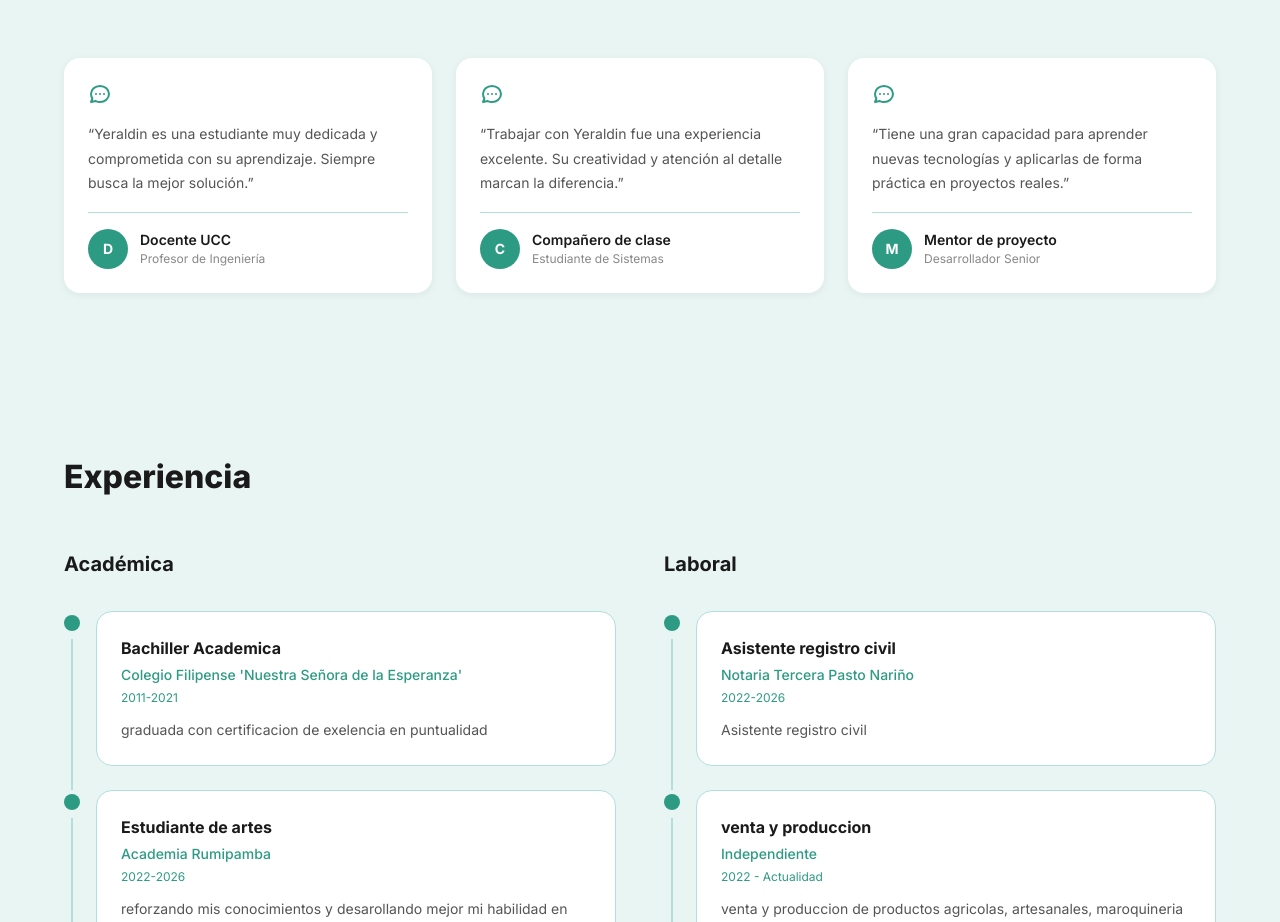
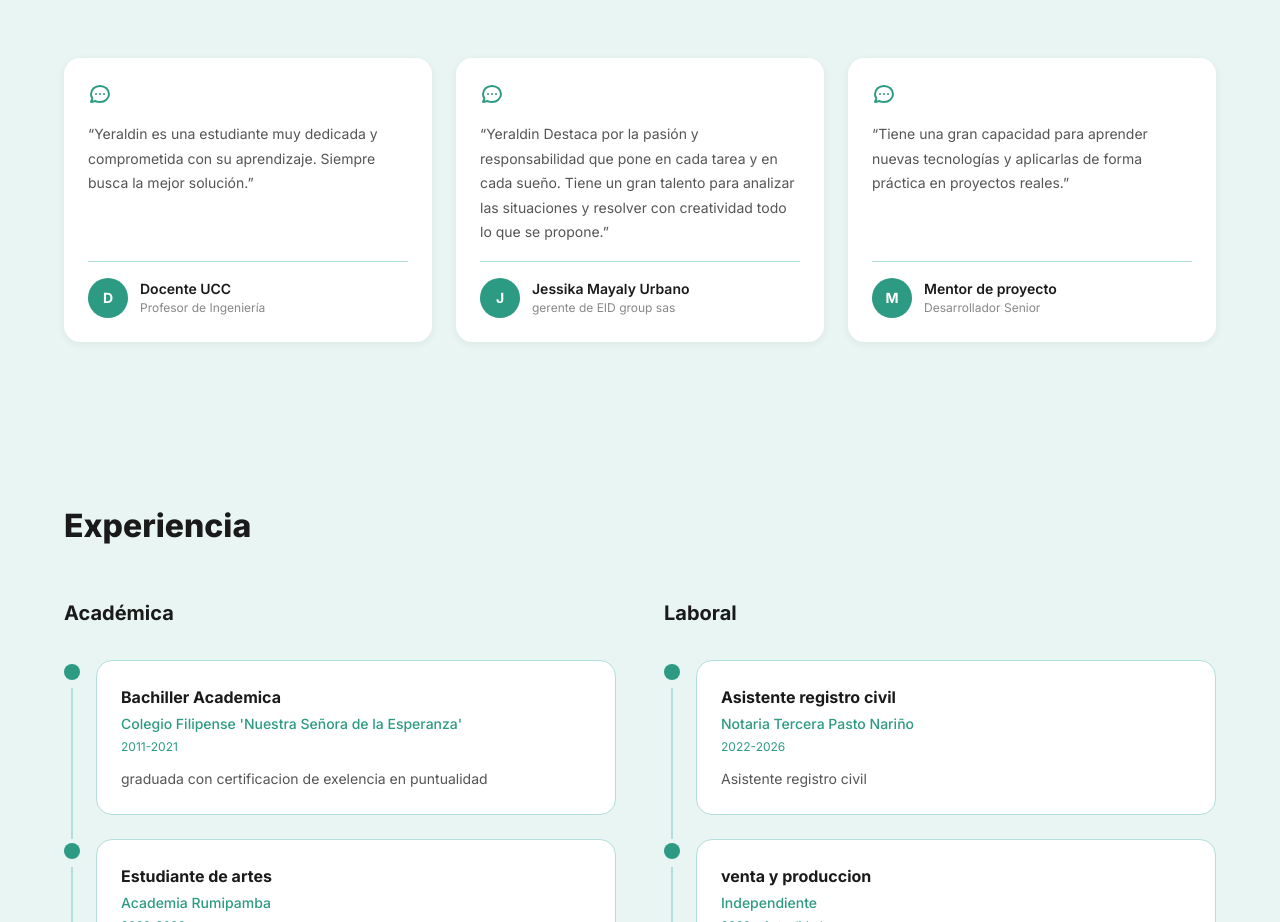
Before and after one commit to Yeraldin3139/portafolio, a Next.js app: page / in a window 1280 px wide. Shown: the part 2493-3415 px from the top of the page. Built offline with nearby package versions, Linux system fonts and the light colour scheme.

Commit message:
añado testimonio 1

```diff
--- a/components/Testimonials.tsx
+++ b/components/Testimonials.tsx
@@ -4,7 +4,7 @@ import { useApp } from "@/app/context";
 
 const testimoniosEs = [
   { id: 1, text: "Yeraldin es una estudiante muy dedicada y comprometida con su aprendizaje. Siempre busca la mejor solución.", name: "Docente UCC", role: "Profesor de Ingeniería", initial: "D" },
-  { id: 2, text: "Trabajar con Yeraldin fue una experiencia excelente. Su creatividad y atención al detalle marcan la diferencia.", name: "Compañero de clase", role: "Estudiante de Sistemas", initial: "C" },
+  { id: 2, text: "Yeraldin Destaca por la pasión y responsabilidad que pone en cada tarea y en cada sueño. Tiene un gran talento para analizar las situaciones y resolver con creatividad todo lo que se propone.", name: "Jessika Mayaly Urbano", role: "gerente de EID group sas", initial: "J" },
   { id: 3, text: "Tiene una gran capacidad para aprender nuevas tecnologías y aplicarlas de forma práctica en proyectos reales.", name: "Mentor de proyecto", role: "Desarrollador Senior", initial: "M" },
 ];
 
```
